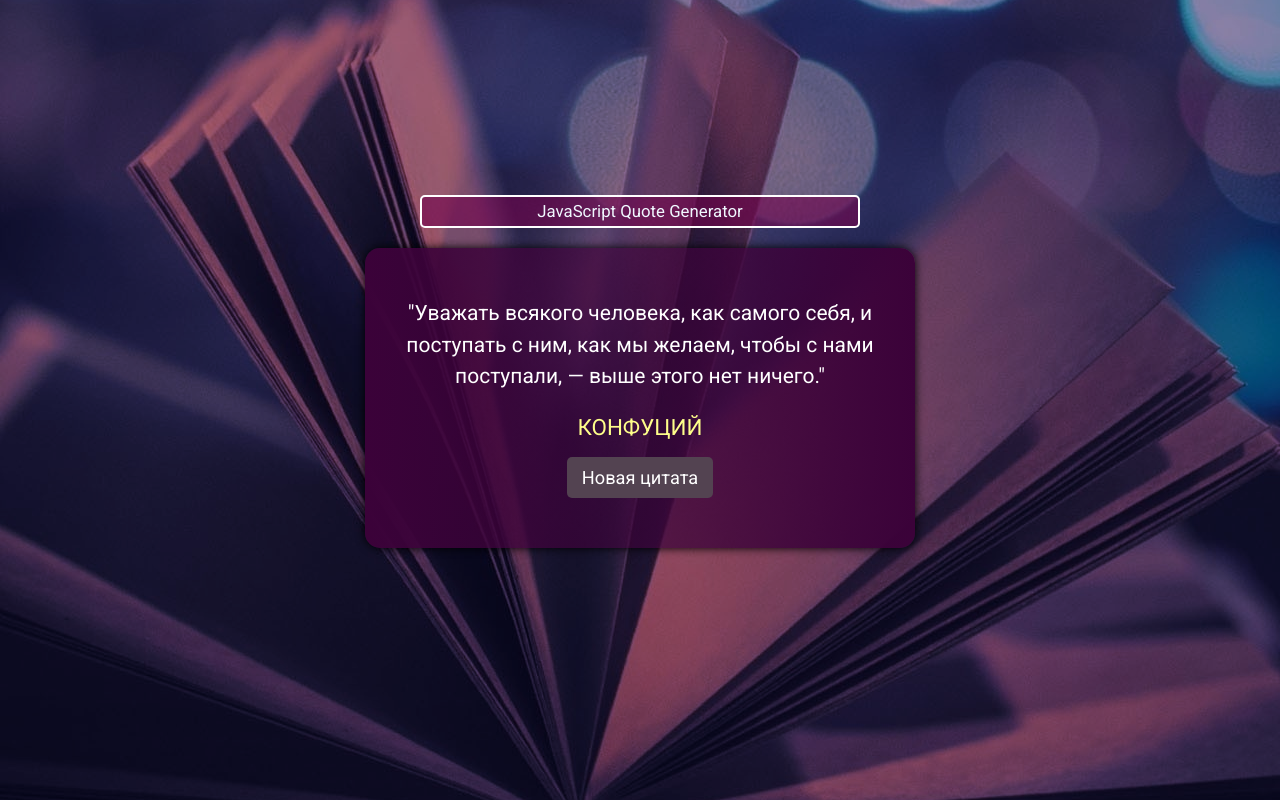
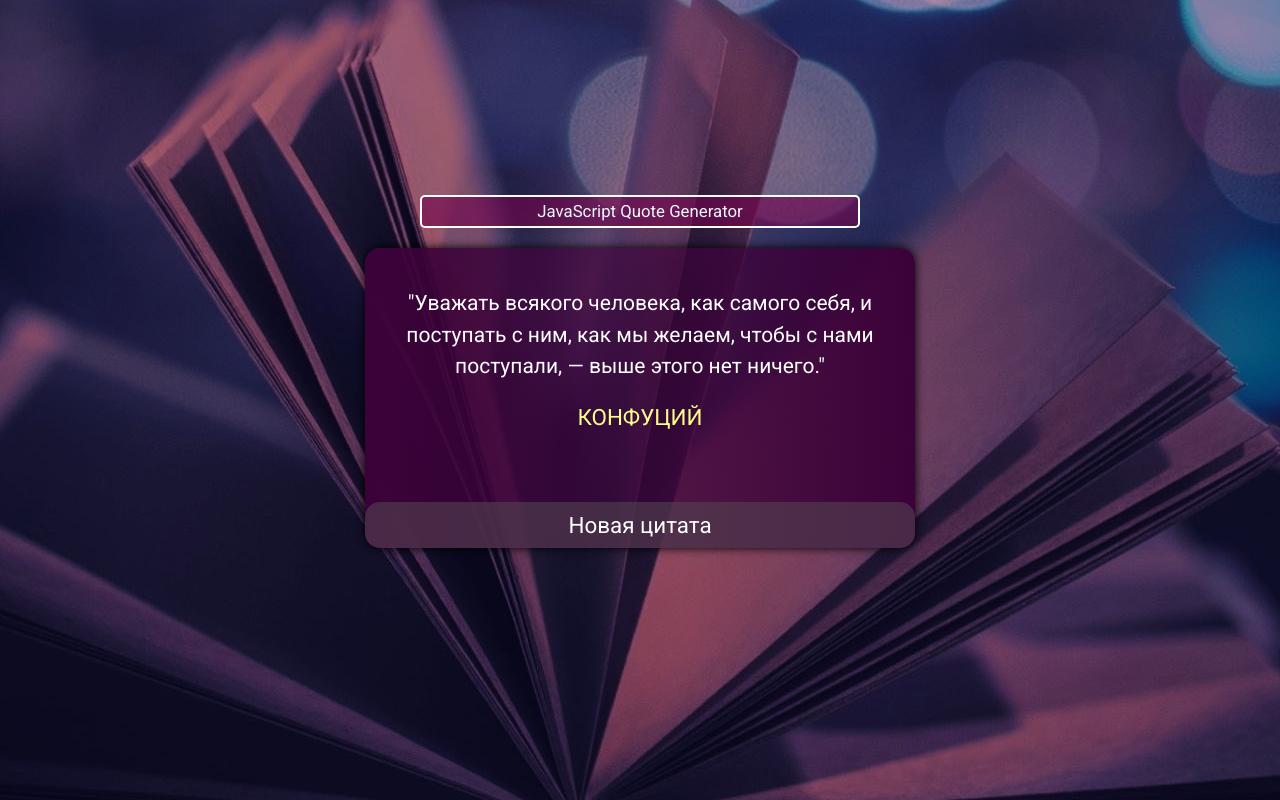
Before and after one commit to hinno666/quotegeneration-project, a plain HTML site: page index.html in a window 1280 px wide. Drawn offline with Linux system fonts and the light colour scheme.

Commit message:
correct button

```diff
--- a/css/main.css
+++ b/css/main.css
@@ -120,14 +120,16 @@ body {
     background: rgb(59,2,57);
     background: linear-gradient(90deg, rgba(59,2,57,1) 0%, rgba(59,2,57,0.6617997540813201) 47%, rgba(59,2,57,1) 100%);
     border-radius: 15px;
-    padding: 50px 40px;
     box-shadow: 0 0 10px;
+    display: flex;
+    flex-direction: column;
 }
 
 .text-area {
     font-size: 1.5rem;
     line-height: 1.5;
     color: #fff;
+    padding: 40px 30px 0;
 }
 
 .person {
@@ -136,28 +138,26 @@ body {
     text-transform: uppercase;
     margin-top: 25px;
 }
-
+.button-area {
+    margin-top: auto;
+}
 .button-area button{
-    background: #534351;
+    background: #53435199;
     color: #fff;
-    font-size: 1.3rem;
+    font-size: 1.6rem;
     padding: 10px 15px;
     margin-top: 20px;
-    border-radius: 5px;
+    border-radius: 15px;
     transition: 0.5s ease;
+    width: 100%;
 }
 
 .button-area button:hover {
-    background: rgb(254, 254, 138);
-    color: rgb(189, 69, 222);
-    transform: scale(0.9);
+    background: rgb(5, 68, 89);
+    color: rgb(255, 255, 255);
+    transform: scale(1.02);
 }
 
-.button-area button:active {
-    background: rgb(254, 254, 138);
-    color: rgb(189, 69, 222);
-    transform: scale(0.9);
-}
 
 @media(max-width: 460px) {
     .main-content {
```
